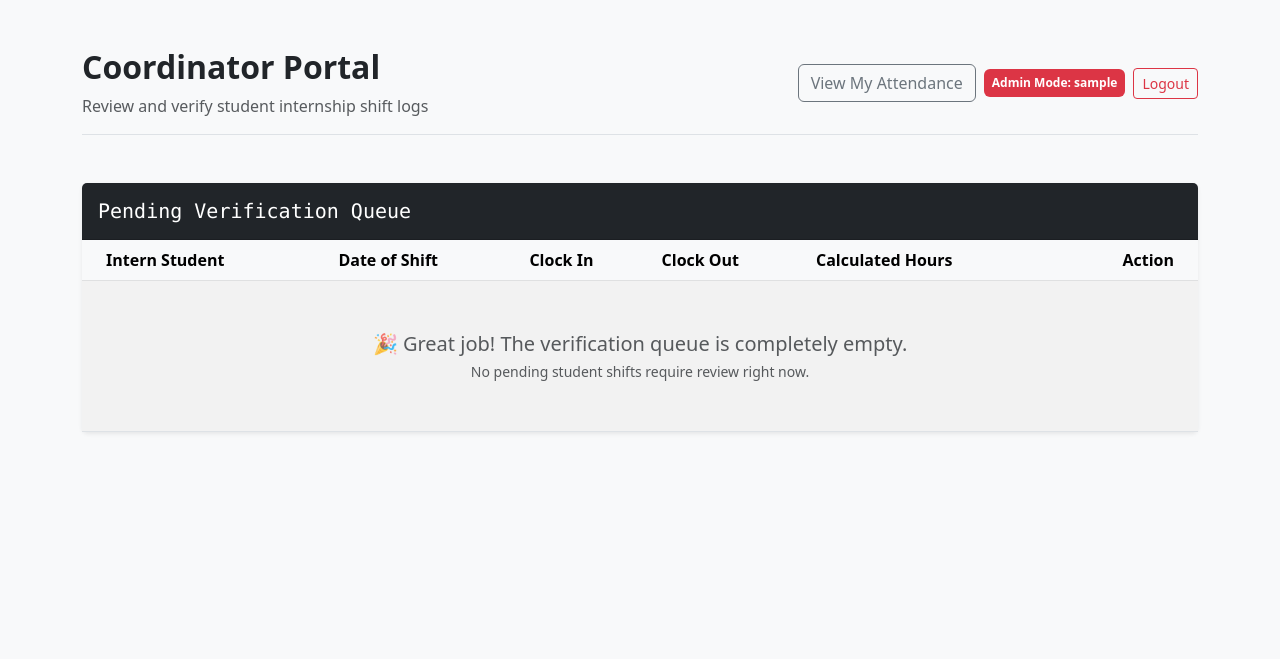
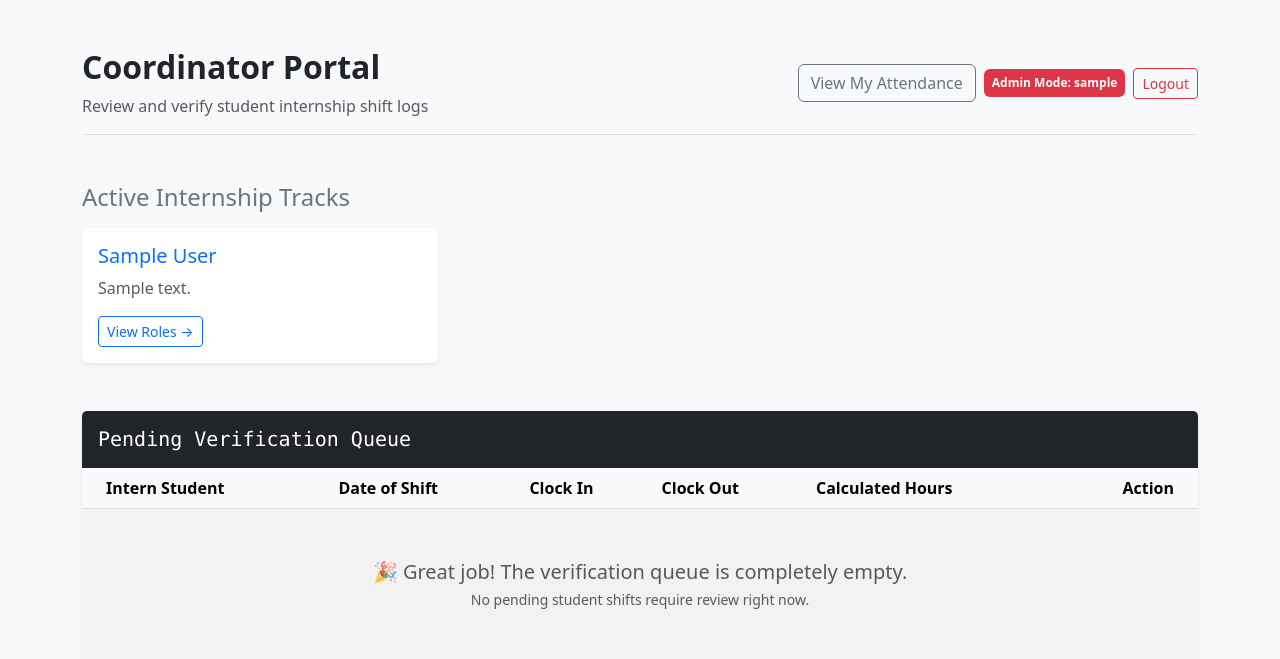
Before and after one commit to talhaowais2002-ship-it/internship-portal, a Django app: page /admin-manage/ in a window 1280 px wide. Shown: the top 659 px of the page. Run offline with Django 5.2, Linux system fonts and the light colour scheme; a user stored in the database is signed in; tables that the repository leaves empty hold one stand-in row (values such as "Sample post").

Commit message:
Internship Management

```diff
--- a/student_portal/models.py
+++ b/student_portal/models.py
@@ -55,7 +55,8 @@ class University(models.Model):
     coordinator_name = models.CharField(max_length=150)
     contact_email = models.EmailField()
     date_affiliated = models.DateField(auto_now_add=True)
-
+    class Meta:
+        verbose_name_plural = "Universities"
     def __str__(self):
         return self.name
 
@@ -73,3 +74,11 @@ class TrainingTrack(models.Model):
 
     def __str__(self):
         return f"{self.title} ({self.get_department_display()})"
+class TrainingTrack(models.Model):
+    title = models.CharField(max_length=100, unique=True)
+    description = models.TextField(blank=True, null=True)
+    is_active = models.BooleanField(default=True)
+    created_at = models.DateTimeField(auto_now_add=True)
+
+    def __str__(self):
+        return self.title
--- a/student_portal/templates/admin_manage.html
+++ b/student_portal/templates/admin_manage.html
@@ -22,7 +22,24 @@
             </form>
         </div>
     </div>
-
+    <div class="row mb-5">
+    <h4 class="mb-3 text-secondary">Active Internship Tracks</h4>
+    {% for track in tracks %}
+    <div class="col-md-4">
+        <div class="card shadow-sm border-0 h-100">
+            <div class="card-body">
+                <h5 class="card-title text-primary">{{ track.title }}</h5>
+                <p class="card-text text-muted">{{ track.description|default:"No description provided." }}</p>
+                <a href="#" class="btn btn-outline-primary btn-sm">View Roles &rarr;</a>
+            </div>
+        </div>
+    </div>
+    {% empty %}
+    <div class="col-12">
+        <p class="text-muted">No active training tracks found.</p>
+    </div>
+    {% endfor %}
+</div>
     {% if messages %}
         {% for message in messages %}
             <div class="alert alert-{{ message.tags }} alert-dismissible fade show shadow-sm" role="alert">
--- a/student_portal/templates/base.html
+++ b/student_portal/templates/base.html
@@ -28,7 +28,7 @@
             <h3>Master Admin</h3>
             <ul>
                 <li><a href="/admin/dashboard/">⚙️ Site Settings & CMS</a></li>
-                <li><a href="/admin/trainings/">💡 Manage Trainings & Types</a></li>
+                <li><a href="/admin/student_portal/trainingtrack">💡 Manage Trainings & Types</a></li>
                 <li><a href="/portal/universities/">🎓 Manage Universities</a></li>
                 <li><a href="/admin/resumes/">📄 Expert/Intern Resumes</a></li>
                 <li><a href="/attendance/log/">⏰ Attendance Ledger</a></li>
--- a/student_portal/views.py
+++ b/student_portal/views.py
@@ -276,7 +276,10 @@ def admin_manage_view(request):
                 messages.error(request, 'Attendance record not found!')
             return redirect('admin_manage')
     pending_shifts = AttendanceRecord.objects.filter(is_verified=False, check_out__isnull=False).order_by('date')
+    training_tracks = TrainingTrack.objects.filter(is_active=True)
+
     context = {
         "pending_shifts": pending_shifts,
+        "tracks": training_tracks,
     }
     return render(request, 'admin_manage.html', context)
```
Also changed, not shown: student_portal/migrations/0006_remove_trainingtrack_department_and_more.py (added).
